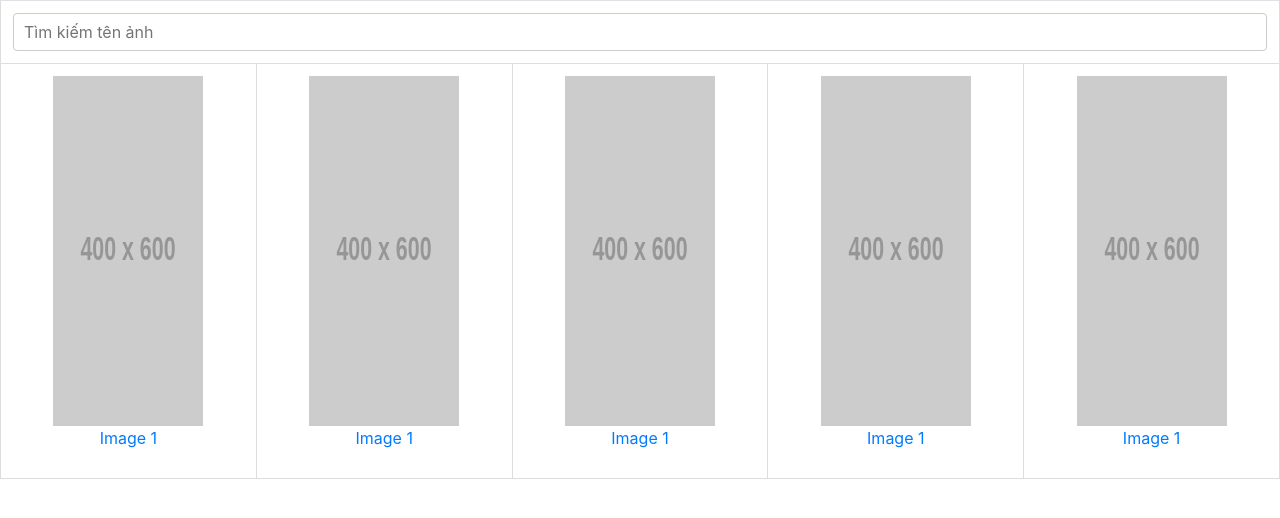
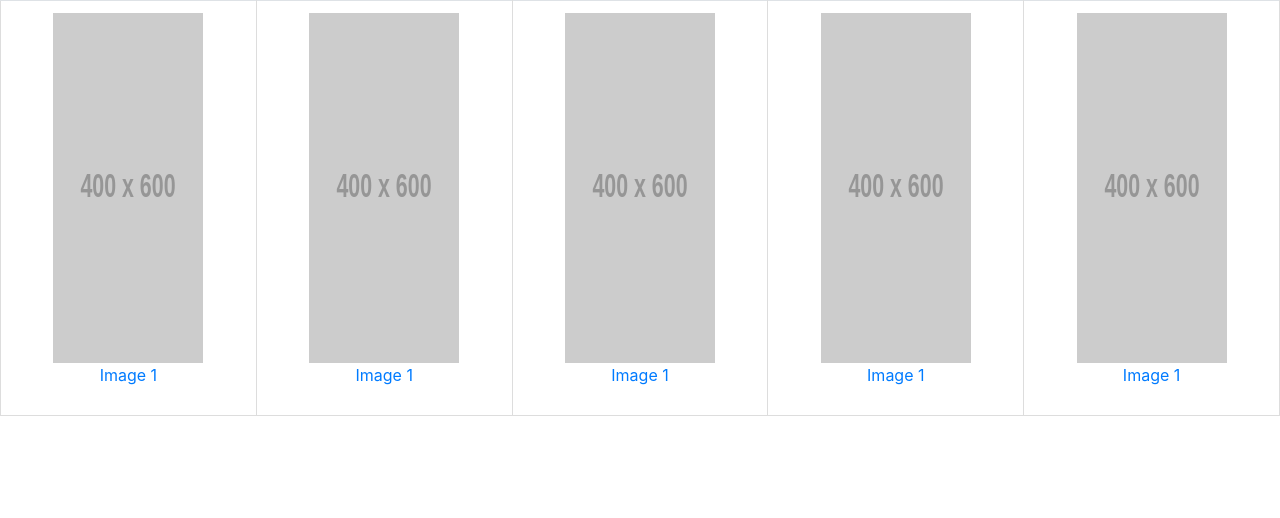
Before and after one commit to jacklect775/getbook, a plain HTML site: page index.html in a window 1280 px wide. Drawn offline with nearby package versions, Linux system fonts and the light colour scheme; placeholder pictures from the web are drawn by us.

Commit message:
Update index.html

```diff
--- a/index.html
+++ b/index.html
@@ -19,9 +19,7 @@
         <div class="table-wrapper">
         <table class="table">
           <thead>
-            <tr class="search">
-                <td colspan="5"><input type="text" placeholder="Tìm kiếm tên ảnh"></td>
-              </tr>
+
           </thead>
           <tbody>
             <tr>
```
